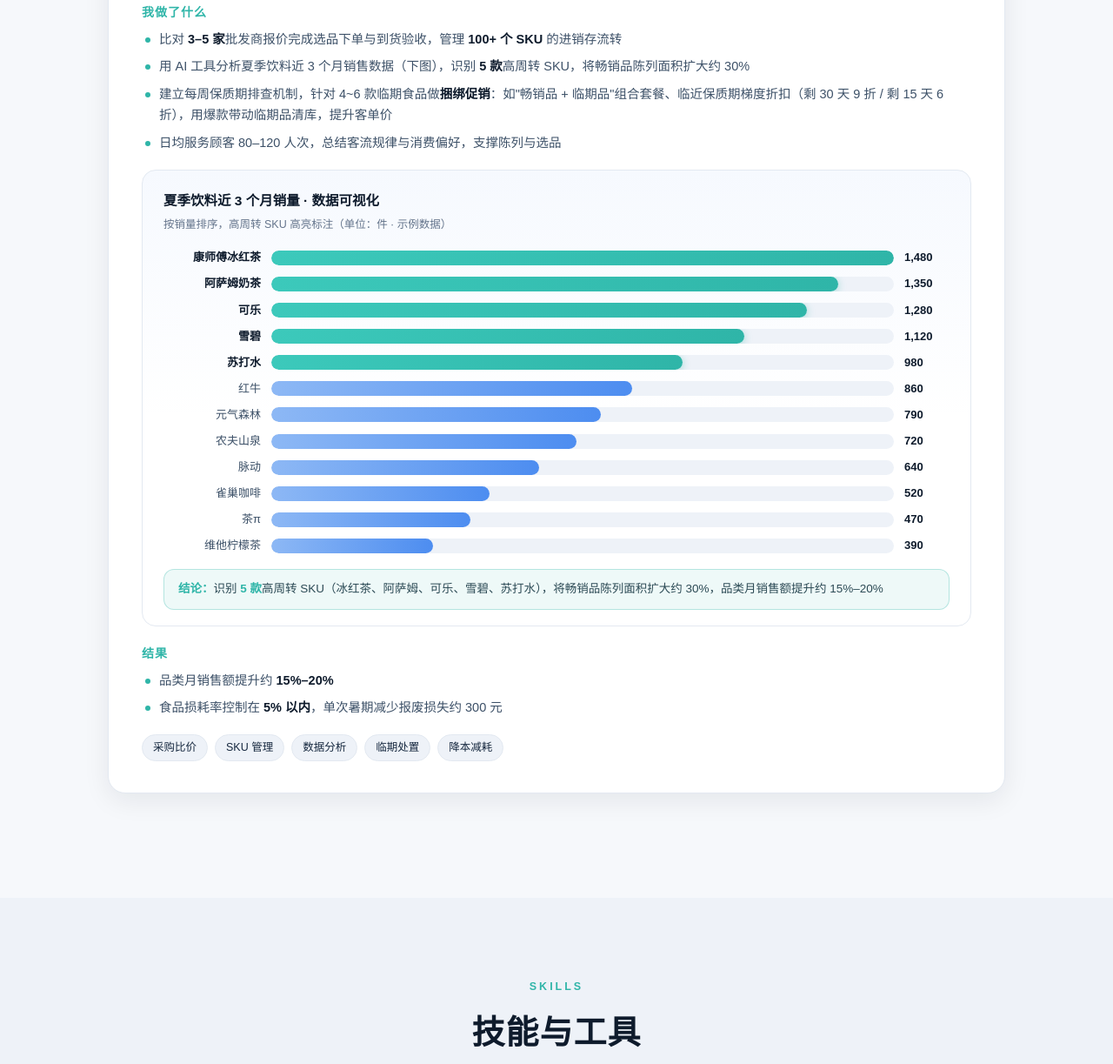
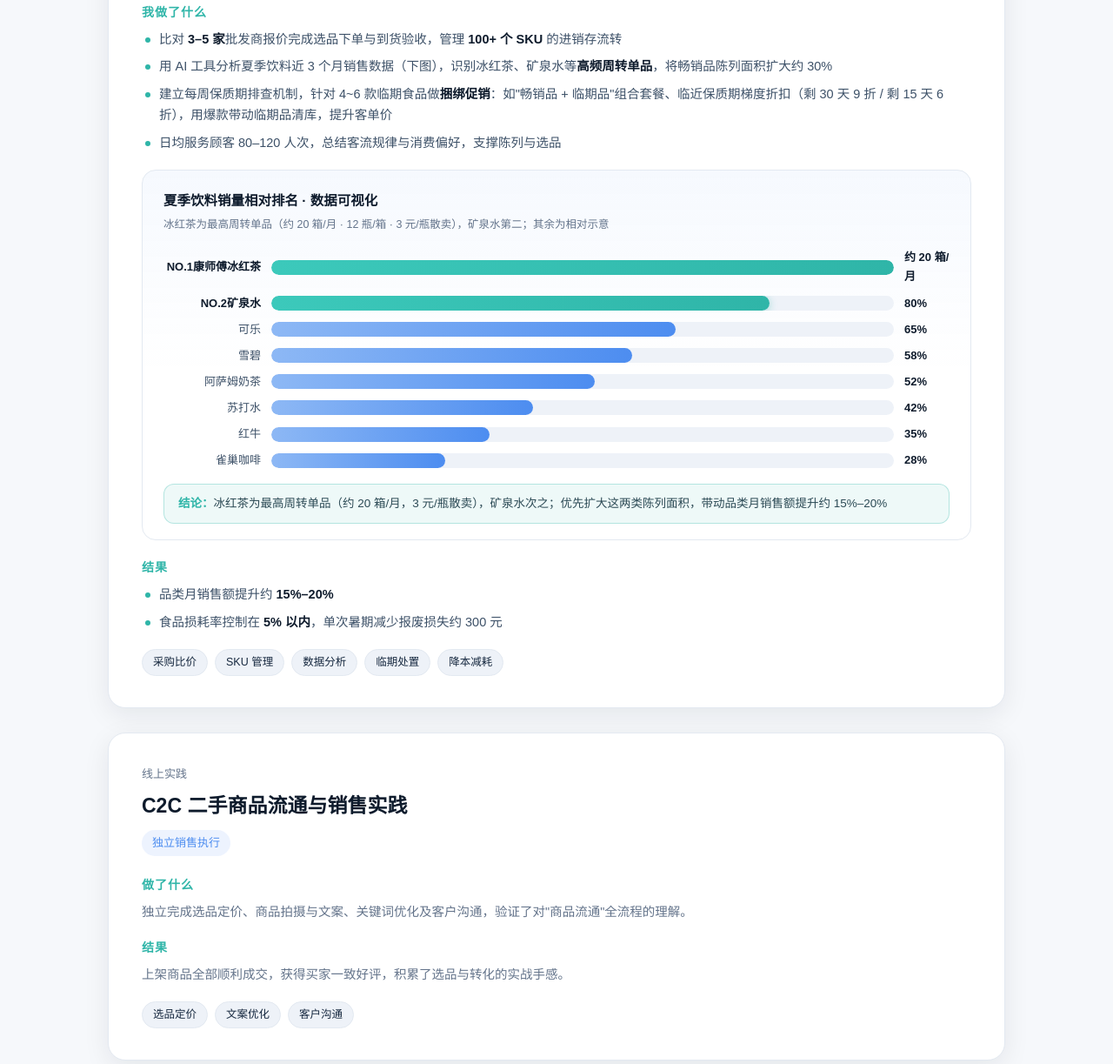
Before and after one commit to hryyxy/portfolio, a plain HTML site: page index.html in a window 1280 px wide. Shown: the part 3602-4825 px from the top of the page at 87% size. Drawn offline with Linux system fonts and the light colour scheme.

Commit message:
chore: upload index.html

```diff
--- a/index.html
+++ b/index.html
@@ -255,78 +255,58 @@
             <h4>我做了什么</h4>
             <ul>
               <li>比对 <strong>3–5 家</strong>批发商报价完成选品下单与到货验收，管理 <strong>100+ 个 SKU</strong> 的进销存流转</li>
-              <li>用 AI 工具分析夏季饮料近 3 个月销售数据（下图），识别 <strong>5 款</strong>高周转 SKU，将畅销品陈列面积扩大约 30%</li>
+              <li>用 AI 工具分析夏季饮料近 3 个月销售数据（下图），识别冰红茶、矿泉水等<strong>高频周转单品</strong>，将畅销品陈列面积扩大约 30%</li>
               <li>建立每周保质期排查机制，针对 4~6 款临期食品做<strong>捆绑促销</strong>：如"畅销品 + 临期品"组合套餐、临近保质期梯度折扣（剩 30 天 9 折 / 剩 15 天 6 折），用爆款带动临期品清库，提升客单价</li>
               <li>日均服务顾客 80–120 人次，总结客流规律与消费偏好，支撑陈列与选品</li>
             </ul>
           </div>
           <div class="chart-block">
-            <h4>夏季饮料近 3 个月销量 · 数据可视化</h4>
-            <p class="chart-sub">按销量排序，高周转 SKU 高亮标注（单位：件 · 示例数据）</p>
+            <h4>夏季饮料销量相对排名 · 数据可视化</h4>
+            <p class="chart-sub">冰红茶为最高周转单品（约 20 箱/月 · 12 瓶/箱 · 3 元/瓶散卖），矿泉水第二；其余为相对示意</p>
             <div class="chart">
-              <div class="bar-row hot">
-                <span class="bar-name">康师傅冰红茶</span>
+              <div class="bar-row hot rank-1">
+                <span class="bar-name"><span class="rank-badge">NO.1</span>康师傅冰红茶</span>
                 <div class="bar-track"><div class="bar-fill" style="width:100%"></div></div>
-                <span class="bar-val">1,480</span>
+                <span class="bar-val">约 20 箱/月</span>
               </div>
               <div class="bar-row hot">
+                <span class="bar-name"><span class="rank-badge">NO.2</span>矿泉水</span>
+                <div class="bar-track"><div class="bar-fill" style="width:80%"></div></div>
+                <span class="bar-val">80%</span>
+              </div>
+              <div class="bar-row">
+                <span class="bar-name">可乐</span>
+                <div class="bar-track"><div class="bar-fill" style="width:65%"></div></div>
+                <span class="bar-val">65%</span>
+              </div>
+              <div class="bar-row">
+                <span class="bar-name">雪碧</span>
+                <div class="bar-track"><div class="bar-fill" style="width:58%"></div></div>
+                <span class="bar-val">58%</span>
+              </div>
+              <div class="bar-row">
                 <span class="bar-name">阿萨姆奶茶</span>
-                <div class="bar-track"><div class="bar-fill" style="width:91%"></div></div>
-                <span class="bar-val">1,350</span>
+                <div class="bar-track"><div class="bar-fill" style="width:52%"></div></div>
+                <span class="bar-val">52%</span>
               </div>
-              <div class="bar-row hot">
-                <span class="bar-name">可乐</span>
-                <div class="bar-track"><div class="bar-fill" style="width:86%"></div></div>
-                <span class="bar-val">1,280</span>
-              </div>
-              <div class="bar-row hot">
-                <span class="bar-name">雪碧</span>
-                <div class="bar-track"><div class="bar-fill" style="width:76%"></div></div>
-                <span class="bar-val">1,120</span>
-              </div>
-              <div class="bar-row hot">
+              <div class="bar-row">
                 <span class="bar-name">苏打水</span>
-                <div class="bar-track"><div class="bar-fill" style="width:66%"></div></div>
-                <span class="bar-val">980</span>
+                <div class="bar-track"><div class="bar-fill" style="width:42%"></div></div>
+                <span class="bar-val">42%</span>
               </div>
               <div class="bar-row">
                 <span class="bar-name">红牛</span>
-                <div class="bar-track"><div class="bar-fill" style="width:58%"></div></div>
-                <span class="bar-val">860</span>
-              </div>
-              <div class="bar-row">
-                <span class="bar-name">元气森林</span>
-                <div class="bar-track"><div class="bar-fill" style="width:53%"></div></div>
-                <span class="bar-val">790</span>
-              </div>
-              <div class="bar-row">
-                <span class="bar-name">农夫山泉</span>
-                <div class="bar-track"><div class="bar-fill" style="width:49%"></div></div>
-                <span class="bar-val">720</span>
-              </div>
-              <div class="bar-row">
-                <span class="bar-name">脉动</span>
-                <div class="bar-track"><div class="bar-fill" style="width:43%"></div></div>
-                <span class="bar-val">640</span>
+                <div class="bar-track"><div class="bar-fill" style="width:35%"></div></div>
+                <span class="bar-val">35%</span>
               </div>
               <div class="bar-row">
                 <span class="bar-name">雀巢咖啡</span>
-                <div class="bar-track"><div class="bar-fill" style="width:35%"></div></div>
-                <span class="bar-val">520</span>
-              </div>
-              <div class="bar-row">
-                <span class="bar-name">茶π</span>
-                <div class="bar-track"><div class="bar-fill" style="width:32%"></div></div>
-                <span class="bar-val">470</span>
-              </div>
-              <div class="bar-row">
-                <span class="bar-name">维他柠檬茶</span>
-                <div class="bar-track"><div class="bar-fill" style="width:26%"></div></div>
-                <span class="bar-val">390</span>
+                <div class="bar-track"><div class="bar-fill" style="width:28%"></div></div>
+                <span class="bar-val">28%</span>
               </div>
             </div>
             <div class="chart-conclusion">
-              <strong>结论：</strong>识别 <strong>5 款</strong>高周转 SKU（冰红茶、阿萨姆、可乐、雪碧、苏打水），将畅销品陈列面积扩大约 30%，品类月销售额提升约 15%–20%
+              <strong>结论：</strong>冰红茶为最高周转单品（约 20 箱/月，3 元/瓶散卖），矿泉水次之；优先扩大这两类陈列面积，带动品类月销售额提升约 15%–20%
             </div>
           </div>
           <div class="case-block">
@@ -338,6 +318,27 @@
           </div>
           <div class="case-tags">
             <span>采购比价</span><span>SKU 管理</span><span>数据分析</span><span>临期处置</span><span>降本减耗</span>
+          </div>
+        </div>
+      </article>
+
+      <article class="case-card reveal">
+        <div class="case-head">
+          <p class="case-meta">线上实践</p>
+          <h3 class="case-title">C2C 二手商品流通与销售实践</h3>
+          <p class="case-role">独立销售执行</p>
+        </div>
+        <div class="case-body">
+          <div class="case-block">
+            <h4>做了什么</h4>
+            <p>独立完成选品定价、商品拍摄与文案、关键词优化及客户沟通，验证了对"商品流通"全流程的理解。</p>
+          </div>
+          <div class="case-block">
+            <h4>结果</h4>
+            <p>上架商品全部顺利成交，获得买家一致好评，积累了选品与转化的实战手感。</p>
+          </div>
+          <div class="case-tags">
+            <span>选品定价</span><span>文案优化</span><span>客户沟通</span>
           </div>
         </div>
       </article>
```
